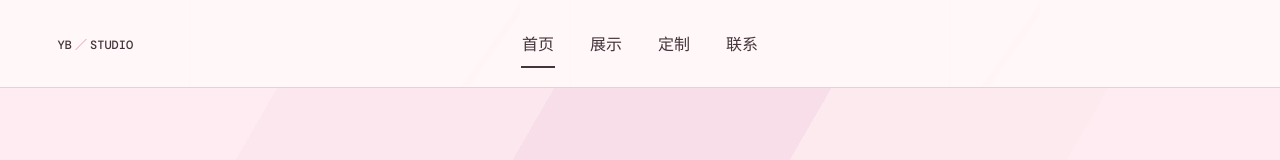
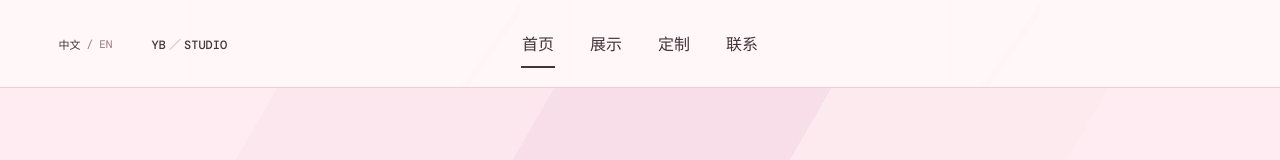
Before and after one commit to tiankangrong46-crypto/personal-website, a Vue app in the folder frontend/: page / in a window 1280 px wide. Shown: the top 160 px of the page. Built offline with nearby package versions, Linux system fonts and the light colour scheme.

Commit message:
Add navigation language switch

```diff
--- a/frontend/src/App.vue
+++ b/frontend/src/App.vue
@@ -1,5 +1,16 @@
+<script setup>
+import { computed, ref, watch } from 'vue'
+
+const locale = ref(localStorage.getItem('locale') === 'en' ? 'en' : 'zh')
+const labels = computed(() => locale.value === 'en'
+  ? { home: 'HOME', showcase: 'SHOWCASE', custom: 'CUSTOM', contact: 'CONTACT', contactNote: 'GET IN TOUCH', pc: 'BUILD A PC' }
+  : { home: '首页', showcase: '展示', custom: '定制', contact: '联系', contactNote: '联系劳资', pc: '弄台电脑' })
+watch(locale, (value) => { localStorage.setItem('locale', value); document.documentElement.lang = value === 'en' ? 'en' : 'zh-CN' }, { immediate: true })
+</script>
+
 <template>
   <header class="site-header">
+    <div class="locale-switch" aria-label="Language switch"><button type="button" :class="{ 'is-active': locale === 'zh' }" @click="locale = 'zh'">中文</button><span>/</span><button type="button" :class="{ 'is-active': locale === 'en' }" @click="locale = 'en'">EN</button></div>
     <RouterLink class="brand" to="/" aria-label="YB 首页">YB<span>／</span>STUDIO</RouterLink>
     <nav :key="$route.path" :class="{ 'nav-entry': ['/', '/showcase', '/custom', '/contact'].includes($route.path) }" aria-label="主导航">
       <RouterLink to="/">首页</RouterLink>
--- a/frontend/src/style.css
+++ b/frontend/src/style.css
@@ -9,8 +9,9 @@ body::after { background-image: linear-gradient(125deg, transparent 49.45%, rgba
 a { color: inherit; }
 .site-header { align-items: center; background: rgba(255, 247, 248, .96); border-bottom: 1px solid #edcdd6; display: grid; grid-template-columns: 1fr auto 1fr; min-height: 88px; padding: 0 4.5vw; position: sticky; top: 0; z-index: 10; }
 .brand, nav a, .header-note, .eyebrow, .project-meta, .contact-footer { font-family: 'DM Mono', monospace; font-size: 12px; letter-spacing: 0; text-decoration: none; }
-.brand { font-weight: 500; }
+.brand { font-weight: 500; margin-left: 94px; }
 .brand span { color: #dc7d95; margin: 0 3px; }
+.locale-switch { align-items: center; display: flex; gap: 5px; left: 4.5vw; position: absolute; top: 50%; transform: translateY(-50%); }.locale-switch button, .locale-switch span { color: #99747e; font-family: 'DM Mono', monospace; font-size: 11px; }.locale-switch button { background: transparent; border: 0; cursor: pointer; padding: 5px 1px; transition: color .2s ease, transform .2s ease; }.locale-switch button:hover { color: #c85e7a; transform: translateY(-1px); }.locale-switch button.is-active { color: #44343b; font-weight: 500; }
 nav { display: flex; gap: 34px; }
 nav a { border-bottom: 2px solid transparent; font-size: 16px; padding: 11px 1px; }
 nav a.router-link-exact-active { border-color: #44343b; }
```
